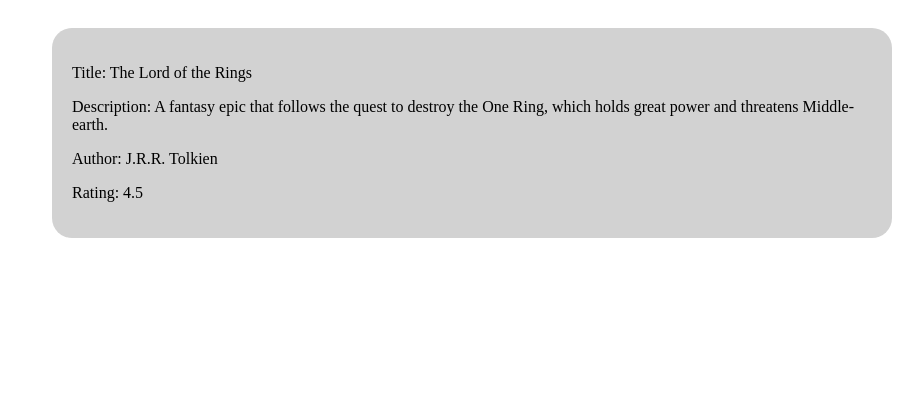
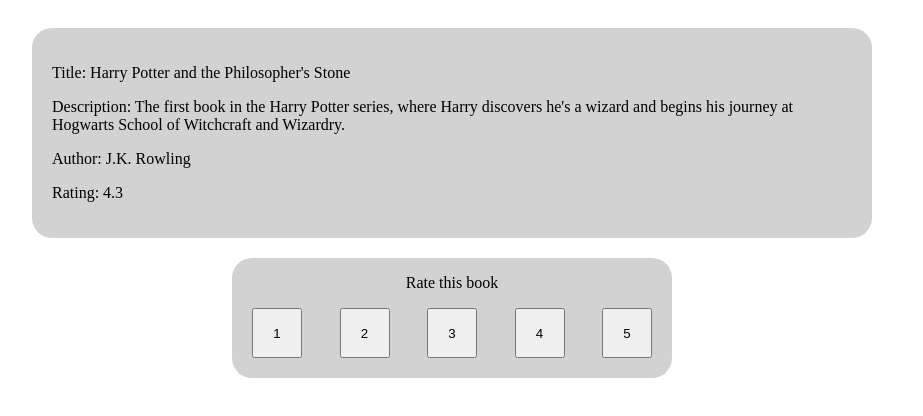
Before and after one commit to nmargenov/angular-w2, an Angular app: page / in a window 1280 px wide. Shown: the top 416 px of the page, without its empty margins (188-1111 px from the left). Built offline with nearby package versions, Linux system fonts and the light colour scheme.

Commit message:
after rating the book is changed with the new one

```diff
--- a/src/app/app.component.css
+++ b/src/app/app.component.css
@@ -8,6 +8,9 @@
 .container{
     max-width: 800px;
     margin: 0 20px;
+    display: flex;
+    flex-direction: column;
+    align-items: center;
 }
 
 .book-div{
@@ -17,3 +20,29 @@
     background-color: rgb(210, 210, 210);
     margin: 20px 0;
 }
+
+.rating-buttons{
+    background-color: rgb(210, 210, 210);
+    width: 50%;
+    display: flex;
+    flex-direction: column;
+    align-items: center;
+    padding: 0 20px 20px 20px;
+    border-radius: 20px;
+}
+
+.rating-buttons div{
+    display: flex;
+    width: 100%;
+    justify-content: space-between;
+}
+
+.rating-buttons button{
+    width: 50px;
+    height: 50px;
+    cursor: pointer;
+}
+
+.rating-buttons button:hover{
+    background-color: green;
+}
--- a/src/app/app.component.html
+++ b/src/app/app.component.html
@@ -6,5 +6,16 @@
             <p>Author: {{books[index].author}}</p>
             <p>Rating: {{calculateRating(books[index].rating)}}</p>
         </div>
+
+        <div class="rating-buttons">
+            <p>Rate this book</p>
+            <div>
+            <button (click)="giveRating(1)">1</button>
+            <button (click)="giveRating(2)">2</button>
+            <button (click)="giveRating(3)">3</button>
+            <button (click)="giveRating(4)">4</button>
+            <button (click)="giveRating(5)">5</button>
+        </div>
+        </div>
     </div>
 </div>
--- a/src/app/app.component.ts
+++ b/src/app/app.component.ts
@@ -13,7 +13,7 @@
 export class AppComponent {
   title = 'booksApp';
 
-  public index = 1;
+  public index = 0;
 
   public books: IBook[] = [
     {
@@ -67,6 +67,18 @@
     }
   ];
 
+  private changeIndex(){
+    this.index++;
+    if(this.index>=this.books.length){
+      this.index=0;
+    }
+  }
+
+  public giveRating(rating:number){
+    this.books[this.index].rating.push(rating);
+    this.changeIndex();
+  }
+
   public calculateRating(ratings:number[]){
     let sum = 0;
     ratings.forEach(rate=>{
```
